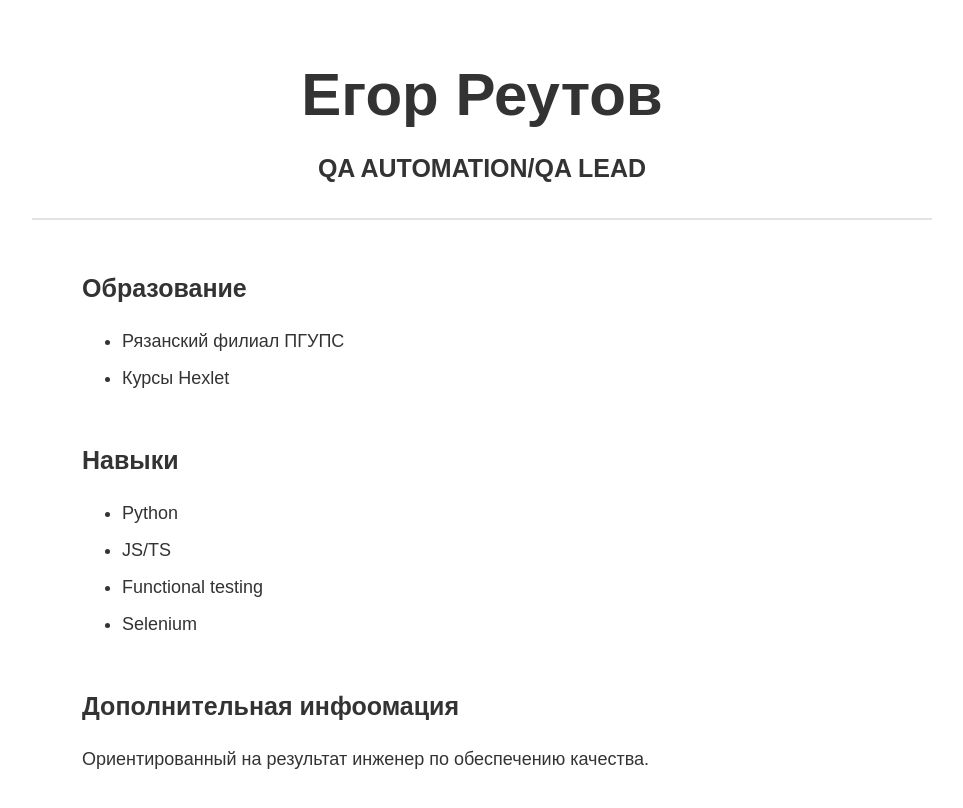
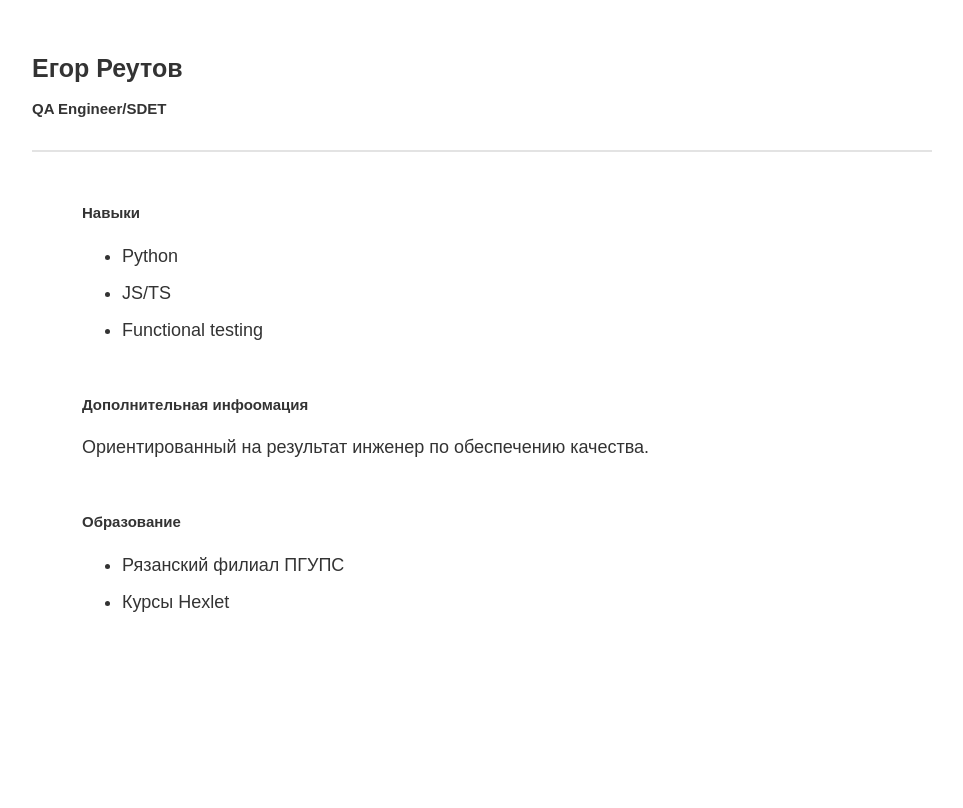
Before and after one commit to Egorrrka1613/Resume, a plain HTML site: page index.html in a window 1280 px wide. Shown: the whole page, without its empty margins (158-1121 px from the left). Drawn offline with Linux system fonts and the light colour scheme.

Commit message:
feat: v2

```diff
--- a/css/main.css
+++ b/css/main.css
@@ -9,15 +9,15 @@ body {
   h1 {
     margin-top: 50px;
     margin-bottom: 10px;
-    font-size: 60px;
-    text-align: center;
+    font-size: 25px;
+    text-align: left;
   }
 
   h2 {
     margin-top: 0px;
     padding-bottom: 30px;
-    font-size: 25px;
-    text-align: center;
+    font-size: 15px;
+    text-align: left;
     border-bottom: 2px solid #e3e3e3;
   }
 
--- a/index.html
+++ b/index.html
@@ -4,12 +4,24 @@
     <meta charset="UTF-8">
     <meta name="viewport" content="width=device-width, initial-scale=1.0">
     <link rel="stylesheet" href="./css/main.css">
-    <title>Моё описание</title>
+    <title>Резюме</title>
   </head>
   <body>
     <main>
       <h1>Егор Реутов</h1>
-      <h2>QA AUTOMATION/QA LEAD</h2>
+      <h2>QA Engineer/SDET</h2>
+      <section>
+        <h2>Навыки</h2>
+        <ul>
+          <li>Python</li>
+          <li>JS/TS</li>
+          <li>Functional testing</li>
+        </ul>
+      </section>
+      <section>
+        <h2>Дополнительная инфоомация</h2>
+        <p>Ориентированный на результат инженер по обеспечению качества.</p>
+      </section>
       <section>
         <h2>Образование</h2>
         <ul>
@@ -17,19 +29,6 @@
           <li>Курсы Hexlet</li>
         </ul>
       </section>
-      <section>
-        <h2>Навыки</h2>
-        <ul>
-          <li>Python</li>
-          <li>JS/TS</li>
-          <li>Functional testing</li>
-          <li>Selenium</li>
-        </ul>
-      </section>
-      <section>
-        <h2>Дополнительная инфоомация</h2>
-        <p>Ориентированный на результат инженер по обеспечению качества.</p>
-      </section>
     </main>
   </body>
 </html>
```
